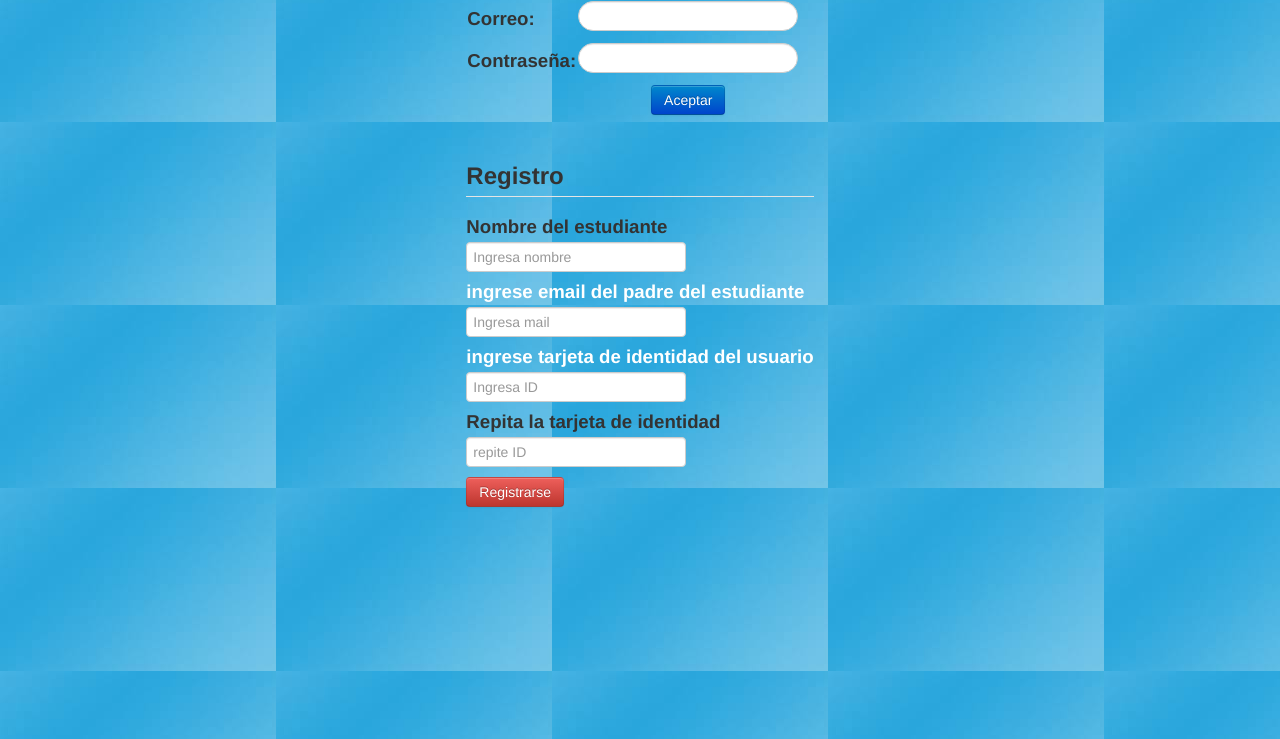
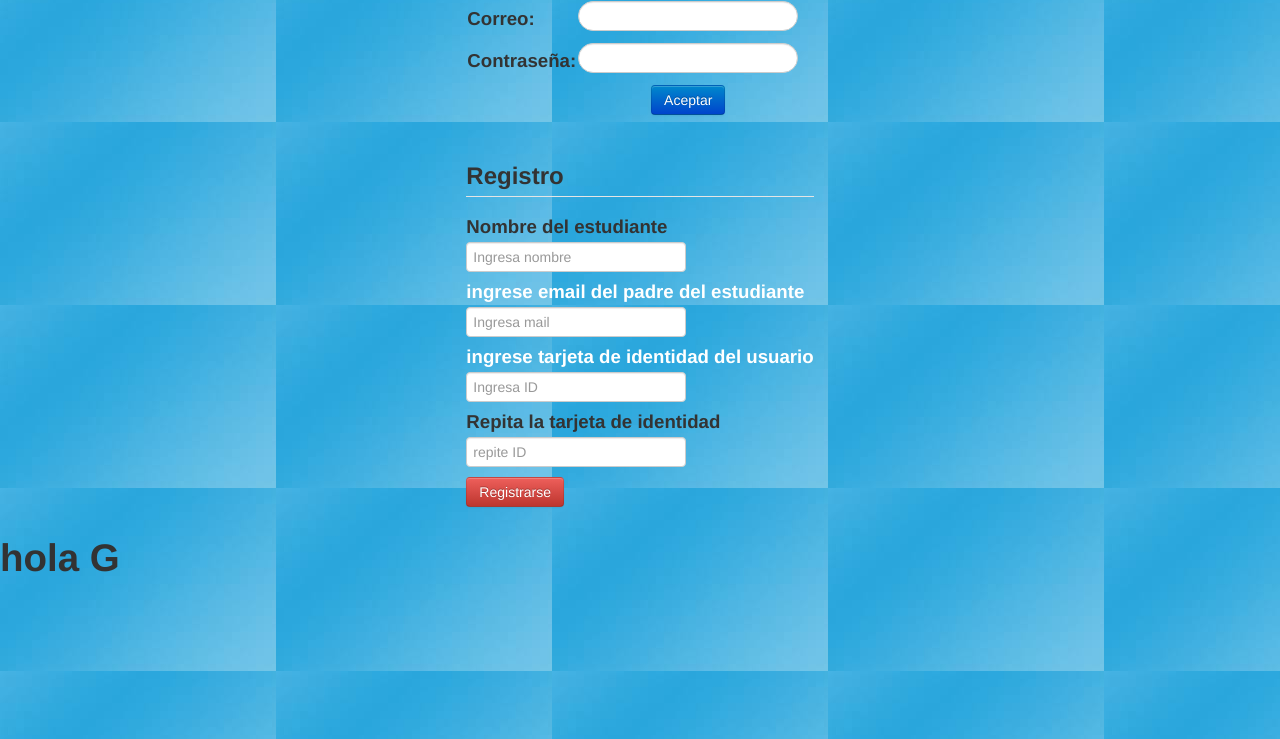
Before and after one commit to BlueC110/BlueCarpeta, a PHP site: page / in a window 1280 px wide. Shown: the part 61-800 px from the top of the page. Run offline with PHP 8.4, Linux system fonts and the light colour scheme.

Commit message:
puse un hola

```diff
--- a/index.php
+++ b/index.php
@@ -69,6 +69,6 @@
 		</table>
 		</div></center></div></center>
 
-
+<h1>hola G</h1>
 </body>
 </html>
```
